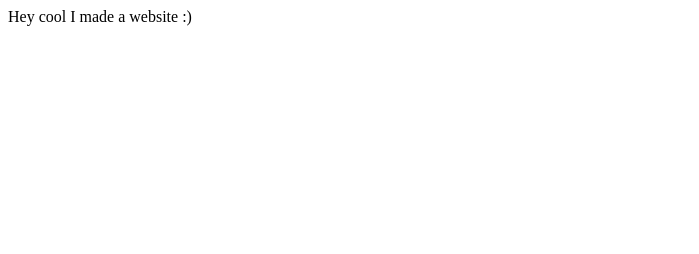
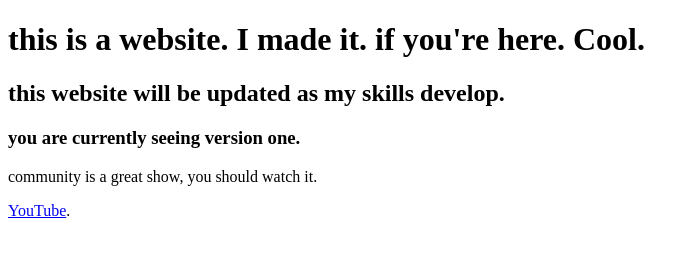
Before and after one commit to olivermakessites/doodrisekingdom.com, a plain HTML site: page index.html in a window 1280 px wide. Shown: the whole page, without its empty margins (0-699 px from the left). Drawn offline with Linux system fonts and the light colour scheme.

Commit message:
Add files via upload

```diff
--- a/index.html
+++ b/index.html
@@ -1,9 +1,14 @@
+<!DOCTYPE html>
 <html>
 <head>
-Hey cool
+<title> my new website :)</title>
 </head>
 <body>
-I made a website :)
-</h1>
+<h1> this is a website. I made it. if you're here. Cool.</h1>
+<h2>this website will be updated as my skills develop.</h2>
+<h3>you are currently seeing version one.</h3>
+<p> community is a great show, you should watch it.</p>
+<a href="https://www.youtube.com/channel/UC0upjZZNrhaCjCh3JVsa8ig/feed?app=desktop">YouTube</a>.
+<br>
 </body>
-</html>
+<html>
```
